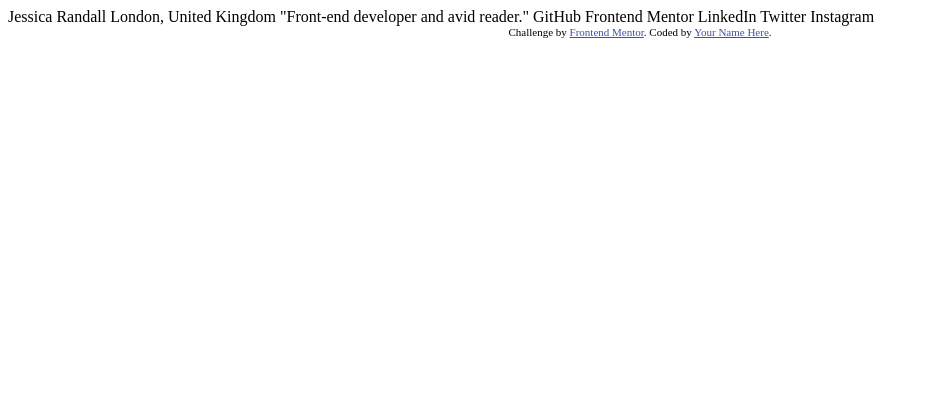
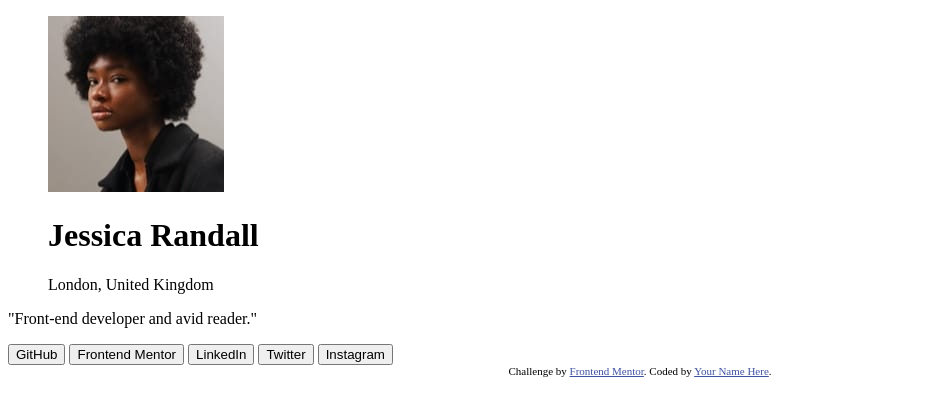
Before and after one commit to AlejandroRojas1/social-link-profile, a plain HTML site: page index.html in a window 1280 px wide. Shown: the whole page, without its empty margins (0-929 px from the left). Drawn offline with Linux system fonts and the light colour scheme.

Commit message:
structurin to profile-card

```diff
--- a/index.html
+++ b/index.html
@@ -1,34 +1,58 @@
 <!DOCTYPE html>
 <html lang="en">
+
 <head>
   <meta charset="UTF-8">
-  <meta name="viewport" content="width=device-width, initial-scale=1.0"> <!-- displays site properly based on user's device -->
+  <meta name="viewport" content="width=device-width, initial-scale=1.0">
+  <!-- displays site properly based on user's device -->
 
   <link rel="icon" type="image/png" sizes="32x32" href="./assets/images/favicon-32x32.png">
+  <link rel="preconnect" href="https://fonts.googleapis.com">
+  <link rel="preconnect" href="https://fonts.gstatic.com" crossorigin>
+  <link
+    href="https://fonts.googleapis.com/css2?family=Inter:ital,opsz,wght@0,14..32,100..900;1,14..32,100..900&display=swap"
+    rel="stylesheet">
+  <link rel="stylesheet" href="styles.css">
 
   <title>Frontend Mentor | Social links profile</title>
 
-  <!-- Feel free to remove these styles or customise in your own stylesheet 👍 -->
-  <style>
-    .attribution { font-size: 11px; text-align: center; }
-    .attribution a { color: hsl(228, 45%, 44%); }
-  </style>
 </head>
+
 <body>
 
-  Jessica Randall
-  London, United Kingdom
-  "Front-end developer and avid reader."
+  <main class="card container">
 
-  GitHub
-  Frontend Mentor
-  LinkedIn
-  Twitter
-  Instagram
+    <figure>
+      <img src="./assets/images/avatar-jessica.jpeg" alt="profile-image"/>
+      <figcaption>
+        <h1>Jessica Randall</h1>
+        <p>London, United Kingdom</p>
+      </figcaption>
+    </figure>
+
+    <p>"Front-end developer and avid reader."</p>
+
+    <button>GitHub</button>
+    <button>Frontend Mentor</button>
+    <button>LinkedIn</button>
+    <button>Twitter</button>
+    <button>Instagram</button>
+
+  </main>
+
+
+
+
+
+
+
+
+
 
   <div class="attribution">
     Challenge by <a href="https://www.frontendmentor.io?ref=challenge" target="_blank">Frontend Mentor</a>.
     Coded by <a href="#">Your Name Here</a>.
   </div>
 </body>
+
 </html>
--- /dev/null
+++ b/styles.css
@@ -0,0 +1,20 @@
+
+
+
+
+
+
+
+
+
+
+
+
+.attribution {
+    font-size: 11px;
+    text-align: center;
+}
+
+.attribution a {
+    color: hsl(228, 45%, 44%);
+}
```
Also changed, not shown: assets/fonts/Inter-VariableFont_slnt,wght.ttf (deleted), assets/fonts/OFL.txt (deleted), assets/fonts/README.txt (deleted), assets/fonts/static/Inter-Bold.ttf (deleted), assets/fonts/static/Inter-Regular.ttf (deleted), assets/fonts/static/Inter-SemiBold.ttf (deleted).
